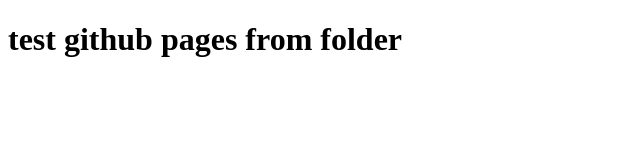
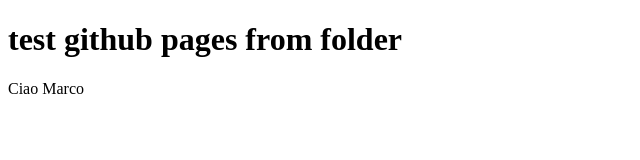
Before and after one commit to MatteoPiovanelli/DiceTester, a plain HTML site: page docs/index.html in a window 1280 px wide. Shown: the full height of the page, 0-640 px from the left. Drawn offline with Linux system fonts and the light colour scheme.

Commit message:
Update index.html

```diff
--- a/docs/index.html
+++ b/docs/index.html
@@ -15,6 +15,7 @@
         </header>
         <main>
             <h1>test github pages from folder</h1>
+            <p>Ciao Marco</p>
         </main>
         <footer></footer>
     </body>
```
